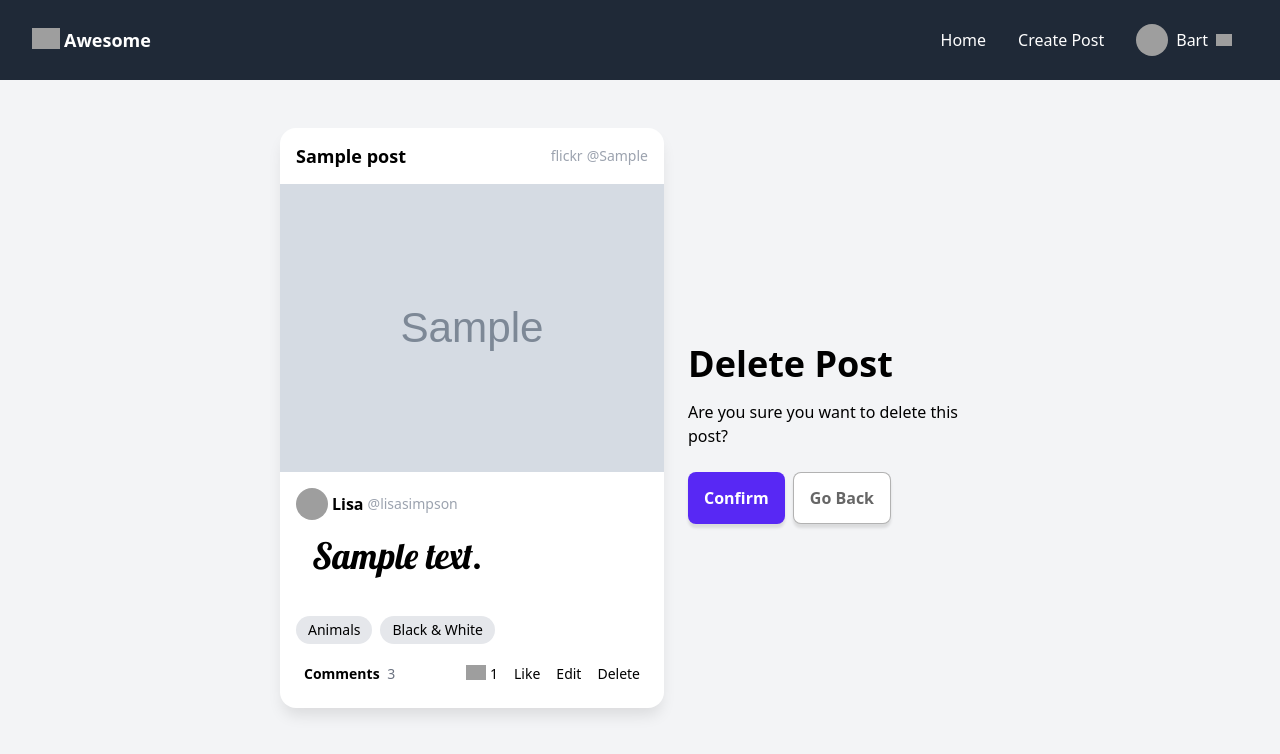
After one commit to NguyenHoangNhatPhi/Blogs, a Django app: page /post/delete/00000000-0000-0000-0000-000000000001/ in a window 1280 px wide. The commit adds this page. Shown: the top 754 px of the page. Run offline with Django 5.2, Linux system fonts and the light colour scheme; tables that the repository leaves empty hold one stand-in row (values such as "Sample post"); grey boxes marked "Sample" are stand-in pictures; one stand-in notice (Sample message) is shown; some libraries are stand-ins or nearby versions; grey boxes are pictures that could not be loaded.

Commit message:
Handle post delete

```diff
--- a/a_posts/urls.py
+++ b/a_posts/urls.py
@@ -1,7 +1,10 @@
 from django.urls import path
-from .views import home_view, post_create_view
+from .views import home_view, post_create_view,post_delete_view
 
 urlpatterns = [
     path('', home_view, name='home'),
-    path('post/create/', post_create_view, name='post-create')
+    path('post/create/', post_create_view, name='post-create'),
+    path('post/delete/<uuid:id>/', post_delete_view, name='post-delete'),
+
+
 ]
--- a/a_posts/views.py
+++ b/a_posts/views.py
@@ -1,5 +1,4 @@
-from django.shortcuts import render
-from django.shortcuts import redirect
+from django.shortcuts import render, redirect, get_object_or_404
 from bs4 import BeautifulSoup
 import requests
 from django.contrib import messages
@@ -7,34 +6,38 @@ from django.contrib import messages
 from .models import Post
 from .forms import PostCreateForm
 
+
 def home_view(request):
     posts = Post.objects.all()
-    return render(request, "a_posts/home.html",{'posts': posts})
+    return render(request, "a_posts/home.html", {"posts": posts})
+
 
 def post_create_view(request):
     form = PostCreateForm()
-    if request.method == 'POST':
+    if request.method == "POST":
         form = PostCreateForm(request.POST)
         if form.is_valid():
-            post =form.save(commit=False)
+            post = form.save(commit=False)
 
-            website = requests.get(form.data['url'])
-            sourcecode = BeautifulSoup(website.text,'html.parser')
+            website = requests.get(form.data["url"])
+            sourcecode = BeautifulSoup(website.text, "html.parser")
 
-            find_image = sourcecode.select('meta[content^="https://live.staticflickr.com/"]')
+            find_image = sourcecode.select(
+                'meta[content^="https://live.staticflickr.com/"]'
+            )
             try:
-                image = find_image[0]['content']
+                image = find_image[0]["content"]
             except:
-                messages.error(request, 'Requested image is not on Flickr!')
-                return redirect('post-create')
+                messages.error(request, "Requested image is not on Flickr!")
+                return redirect("post-create")
 
             post.image = image
 
-            find_title = sourcecode.select('h1.photo-title')
+            find_title = sourcecode.select("h1.photo-title")
             title = find_title[0].text.strip()
             post.title = title
 
-            find_artist = sourcecode.select('a.owner-name')
+            find_artist = sourcecode.select("a.owner-name")
             artist = find_artist[0].text.strip()
             post.artist = artist
 
@@ -42,7 +45,18 @@ def post_create_view(request):
 
             post.save()
             form.save_m2m()
-            return redirect('home')
+            return redirect("home")
         else:
-            return render(request, 'a_posts/post_create.html', {'form': form})
-    return render(request, 'a_posts/post_create.html', {'form': form})
+            return render(request, "a_posts/post_create.html", {"form": form})
+    return render(request, "a_posts/post_create.html", {"form": form})
+
+
+def post_delete_view(request, id):
+    post = get_object_or_404(Post, id=id)
+
+    if request.method == "POST":
+        post.delete()
+        messages.success(request,"Post deleted")
+        return redirect('home')
+
+    return render(request, "a_posts/post_delete.html", {"post": post})
--- /dev/null
+++ b/templates/a_posts/post.html
@@ -0,0 +1,56 @@
+<article class="card">
+    <div class="flex items-center justify-between px-4 h-14">
+        <h3 class="text-start leading-5 mr-1">{{post.title}}</h3>
+        {% if post.artist%}
+        <div class="text-sm text-gray-400 truncate">
+        flickr<a href="{{ post.url}}" class="hover:underline ml-1" target="blank"
+            >@{{post.artist}}</a
+        >
+        </div>
+        {% endif %}
+    </div>
+    <figure>
+        <a href=""><img class="w-full" src="{{ post.image }}" /></a>
+    </figure>
+    <div class="p-4 pb-2">
+        <a class="flex items-center gap-1 mb-4" href="">
+        <img
+            class="w-8 h-8 object-cover rounded-full"
+            src="https://img.icons8.com/small/96/A9A9A9/happy.png"
+        />
+        <span class="font-bold hover:underline">Lisa</span>
+        <span class="text-sm text-gray-400">@lisasimpson</span>
+        </a>
+        <p class="text-5xl mb-10 px-4 font1">{{ post.body }}</p>
+        <div class="flex items-center gap-2 text-sm mb-5 flex-wrap">
+        <a
+            href=""
+            class="bg-gray-200 rounded-full px-3 py-1 hover:bg-gray-800 hover:text-white"
+            >Animals</a
+        >
+        <a
+            href=""
+            class="bg-gray-200 rounded-full px-3 py-1 hover:bg-gray-800 hover:text-white"
+            >Black & White</a
+        >
+        </div>
+        <div class="flex items-center justify-between text-sm px-2">
+        <a class="font-bold hover:underline" href="">
+            Comments
+            <span class="font-light text-gray-500 ml-1">3</span>
+        </a>
+        <div class="flex items-center gap-4 [&>a:hover]:underline">
+            <div class="flex items-center gap-1">
+            <img
+                class="w-5 -mt-1"
+                src="https://img.icons8.com/small/24/000000/fire-heart.png"
+            />
+            1
+            </div>
+            <a href="">Like</a>
+            <a href="">Edit</a>
+            <a href="{% url 'post-delete' post.id %}">Delete</a>
+        </div>
+        </div>
+    </div>
+    </article>
--- /dev/null
+++ b/templates/a_posts/post_delete.html
@@ -0,0 +1,22 @@
+{% extends 'layouts/b.html'%}
+
+{% block content%}
+
+<div class="md:flex items-center">
+    <div class="w-full md:max-w-sm mr-6 md:[&>*>*>p]:text-4xl">
+        {% include 'a_posts/post.html'  %}
+    </div>
+    <div>
+        <h1>Delete Post</h1>
+        <p class="mb-6">Are you sure you want to delete this post?</p>
+
+        <form method='POST'>
+            {% csrf_token %}
+            <button type="submit">Confirm</button>
+            <a class="button secondaryAction ml-1" href="{{request.META.HTTP_REFERER|default:'/'}}">Go Back</a>
+        </form>
+    </div>
+</div>
+
+
+{% endblock%}
--- a/templates/base.html
+++ b/templates/base.html
@@ -238,6 +238,8 @@
 </head>
 <body class="bg-gray-100">
 
+{% include 'includes/messages.html' %}
+
 {% include 'includes/header.html' %}
 
 {% block layout %}
--- /dev/null
+++ b/templates/includes/messages.html
@@ -0,0 +1,28 @@
+{% if messages %}
+<div x-data="{ showMessage: false }" >
+{% for message in messages %}
+<div x-cloak class="absolute mx-auto left-0 right-0 mt-2 max-w-xl z-50 flex items-center
+            {% if message.tags == 'error' %}bg-red-500{% else %}bg-amber-300{% endif %} text-white p-3 rounded-lg" role="alert"
+    x-show="showMessage"
+    x-init="setTimeout(() => showMessage = true, 200), setTimeout(() => showMessage = false, 6000)"
+    x-transition:enter="duration-700 ease-out"
+    x-transition:enter-start="opacity-0 -translate-y-5"
+    x-transition:enter-end="opacity-100 translate-y-0"
+    x-transition:leave="duration-200 ease-in"
+    x-transition:leave-start="opacity-100 translate-y-0"
+    x-transition:leave-end="opacity-0 -translate-y-5">
+        <svg class="w-8 h-8 mr-2"  viewBox="0 0 512 512">
+            <path d="M315.27,33,96,304H224L192.49,477.23a2.36,2.36,0,0,0,2.33,2.77h0a2.36,2.36,0,0,0,1.89-.95L416,208H288L319.66,34.75A2.45,2.45,0,0,0,317.22,32h0A2.42,2.42,0,0,0,315.27,33Z" style="fill:none;stroke:#ffffff;stroke-linecap:round;stroke-linejoin:round;stroke-width:32px" fill="white"></path>
+        </svg>
+        <div>
+            <div class="text-lg">{{ message }}</div>
+        </div>
+        <div class="ml-auto cursor-pointer" @click="showMessage = false">
+            <svg fill="white" stroke-linecap="round" stroke-linejoin="round" stroke-width="1.5" viewBox="0 0 24 24" stroke="currentColor" class="w-8 h-8 ml-2">
+                <path d="M6 18L18 6M6 6l12 12"></path>
+            </svg>
+        </div>
+    </div>
+{% endfor %}
+</div>
+{% endif %}
```
Also changed, not shown: templates/a_posts/home.html (+5 -45 lines).
